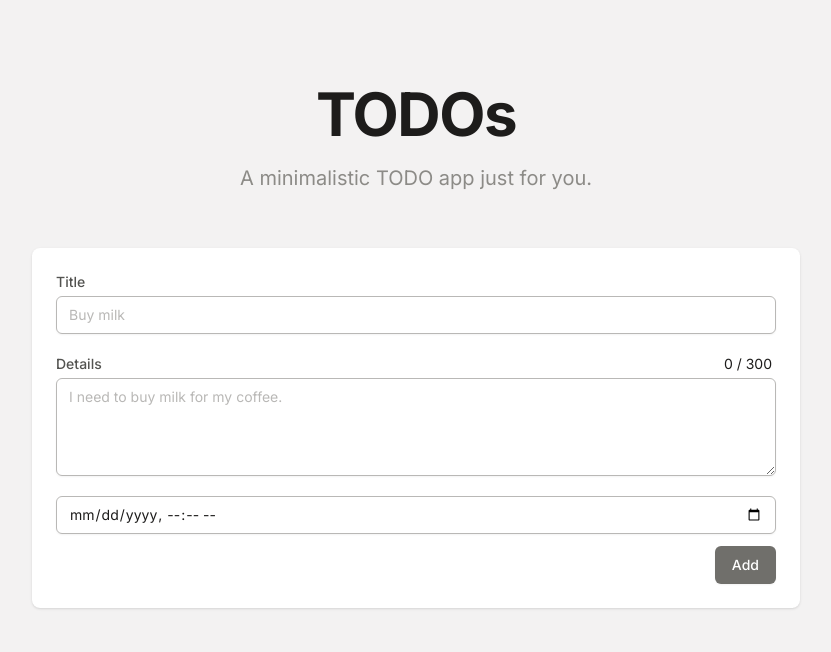
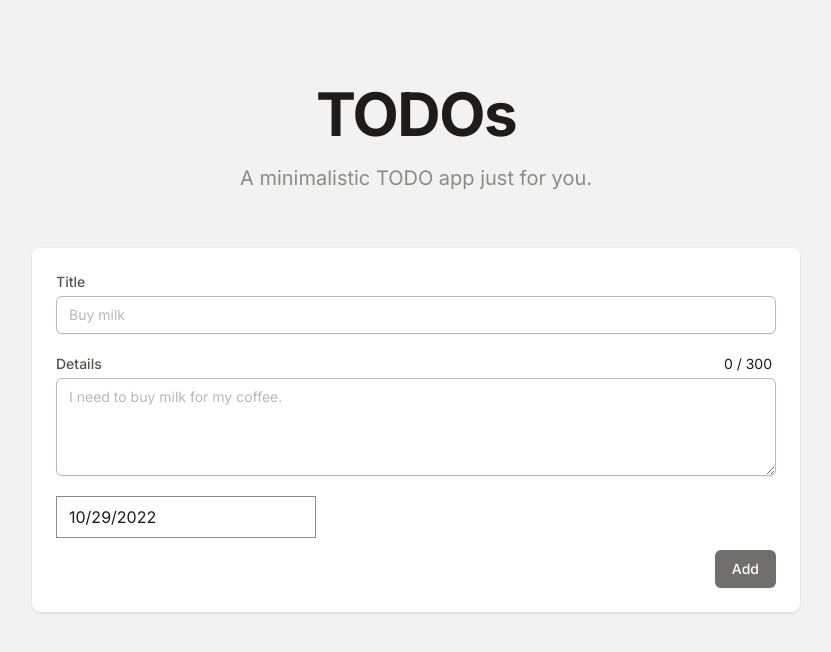
Before and after one commit to junepark202012/todo, a Next.js app: page / in a window 1280 px wide. Shown: the top 652 px of the page, without its empty margins (224-1055 px from the left). Built offline with nearby package versions, Linux system fonts and the light colour scheme.

Commit message:
Install react datepicker

```diff
--- a/package.json
+++ b/package.json
@@ -13,6 +13,7 @@
     "@heroicons/react": "^2.0.12",
     "next": "13.0.0",
     "react": "18.2.0",
+    "react-datepicker": "^4.8.0",
     "react-dom": "18.2.0",
     "react-hook-form": "^7.39.1"
   },
@@ -20,6 +21,7 @@
     "@tailwindcss/forms": "^0.5.3",
     "@types/node": "18.11.7",
     "@types/react": "18.0.24",
+    "@types/react-datepicker": "^4.8.0",
     "@types/react-dom": "18.0.8",
     "@typescript-eslint/eslint-plugin": "^5.41.0",
     "@typescript-eslint/parser": "^5.41.0",
--- a/src/components/Form/atoms/DueDate.tsx
+++ b/src/components/Form/atoms/DueDate.tsx
@@ -1,18 +1,14 @@
-import { getClasses } from "@/utils/styles";
-import styles from "@/components/Form/styles/form.module.css";
+import DatePicker from "react-datepicker";
+import { useState } from "react";
 
 export function DueDate() {
+  const [startDate, setStartDate] = useState(new Date());
+
   return (
-    <input
-      type="datetime-local"
-      className={getClasses(
-        "w-full",
-        styles.inputDefault,
-        false,
-        styles.inputIsError,
-        styles.inputIsNotError
-      )}
-      required
+    <DatePicker
+      showTimeSelect
+      selected={startDate}
+      onChange={(date) => setStartDate(date)}
     />
   );
 }
```
Also changed, not shown: 1 other file (tests, documents, lock files or other folders).
